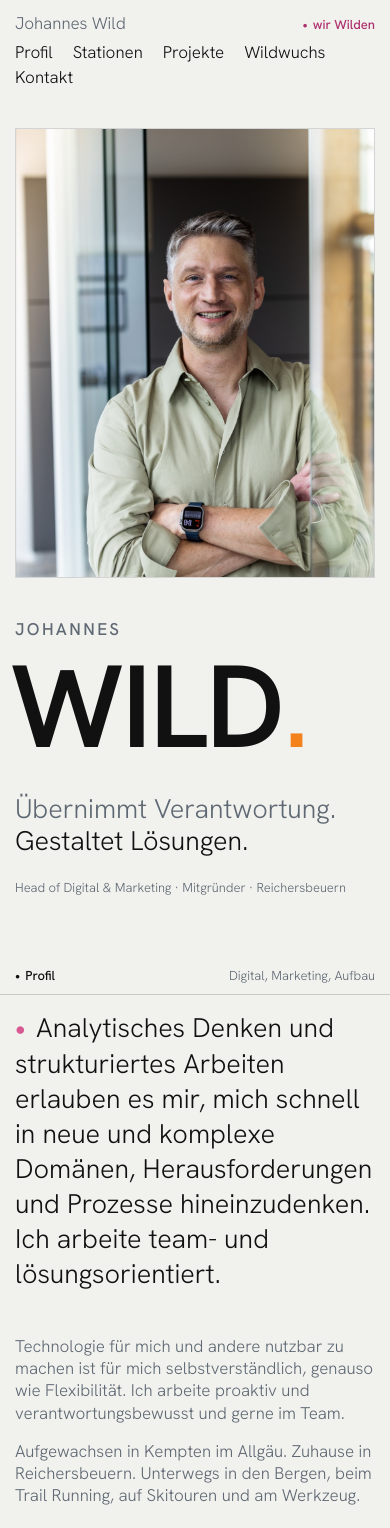
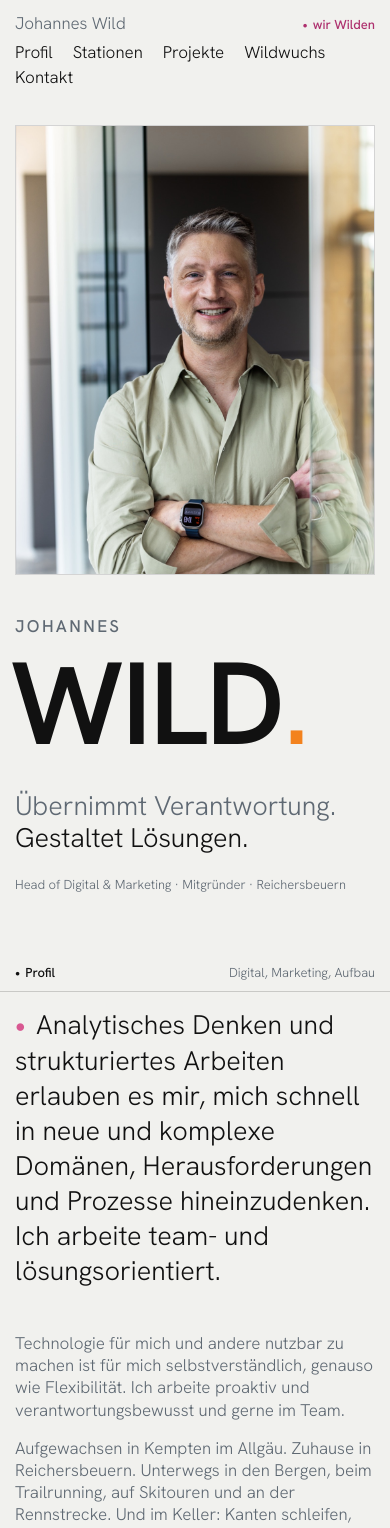
Before and after one commit to anotherdayasjohannes/johannes-wild-portfolio, a Next.js app in the folder frontend/: page /johannes in a window 390 px wide. Shown: the top 1528 px of the page. Built offline with nearby package versions, Linux system fonts and the light colour scheme; no server answers.

Commit message:
Header stays on paper at every width; Über mich copy
Header in normal flow with a fixed 81 px line, hero takes 100svh minus header, portrait width capped by hero height so the nav never sits on the photo on ultra-wide screens. Last Über mich paragraph rewritten.

```diff
--- a/frontend/app/globals.css
+++ b/frontend/app/globals.css
@@ -39,6 +39,8 @@
   --fs-mark: 4rem;
 
   --gutter: 30px;
+  /* Header line: gutter + 21 px text + gutter. Hero and portrait cap subtract it. */
+  --header-h: 81px;
 }
 
 @media (prefers-color-scheme: dark) {
--- a/frontend/app/johannes/page.tsx
+++ b/frontend/app/johannes/page.tsx
@@ -19,7 +19,7 @@ export default function HomePage() {
 
   return (
     <>
-      <Header overlay />
+      <Header />
       <main>
         <Hero
           firstName={site.firstName}
--- a/frontend/components/layout/Header.tsx
+++ b/frontend/components/layout/Header.tsx
@@ -1,14 +1,13 @@
 import Link from "next/link";
 import { family, nav, site } from "@/content/site";
 
-type HeaderProps = {
-  /** Over the hero the header floats; on inner pages it sits in the flow. */
-  overlay?: boolean;
-};
-
-export function Header({ overlay = false }: HeaderProps) {
+/**
+ * Always in normal flow on the page background, so the nav never sits on a
+ * photo. The hero subtracts the header height (--header-h) from the viewport.
+ */
+export function Header() {
   return (
-    <header className={`${overlay ? "absolute inset-x-0 top-0 z-20" : "relative"}`}>
+    <header className="relative md:h-[var(--header-h)]">
       <nav
         aria-label="Hauptnavigation"
         className="flex flex-wrap items-baseline justify-between gap-x-6 gap-y-3 p-gutter text-body font-retina leading-tight"
--- a/frontend/components/sections/Hero.tsx
+++ b/frontend/components/sections/Hero.tsx
@@ -20,15 +20,16 @@ const WILD_WEIGHT = 600;
 /**
  * Typographic hero on the 12-column module: JOHANNES label, WILD with the
  * orange full stop (the one signal element on the page), claim, role line.
- * Portrait as a framed 4:5 tile in columns 8–12, bottom-aligned with the type.
+ * Portrait as a framed 4:5 tile in columns 8–12, bottom-aligned with the type;
+ * on very wide screens its width is capped so it never grows past the hero height.
  */
 export function Hero({ firstName, surname, fullName, claim, roleLine, portrait }: HeroProps) {
   const reduceMotion = useReducedMotion();
   const v = (delay: number) => (reduceMotion ? undefined : fadeUpAt(delay));
 
   return (
-    <section className="relative md:h-screen md:min-h-hero">
-      <div className="grid h-full grid-cols-12 items-end gap-x-gutter gap-y-10 px-gutter pb-gutter pt-32 md:pt-0">
+    <section className="relative md:h-[calc(100svh-var(--header-h))] md:min-h-hero">
+      <div className="grid h-full grid-cols-12 items-end gap-x-gutter gap-y-10 px-gutter pb-gutter pt-6 md:pt-0">
         <div className="order-2 col-span-12 self-end md:order-1 md:col-span-7">
           <motion.p
             className="case mb-5 text-body font-medium uppercase tracking-[0.14em] text-ink-2 md:mb-7"
@@ -76,7 +77,7 @@ export function Hero({ firstName, surname, fullName, claim, roleLine, portrait }
         </div>
 
         <motion.figure
-          className="tile order-1 col-span-12 aspect-[4/5] md:order-2 md:col-span-5"
+          className="tile order-1 col-span-12 aspect-[4/5] md:order-2 md:col-span-5 md:w-full md:max-w-[calc((100svh-var(--header-h)-2*var(--gutter))*0.8)] md:justify-self-end"
           initial={reduceMotion ? false : { opacity: 0, scale: 1.04 }}
           animate={{ opacity: 1, scale: 1 }}
           transition={{ duration: 1.2, ease: "easeOut" }}
--- a/frontend/content/about.ts
+++ b/frontend/content/about.ts
@@ -4,6 +4,6 @@ export const about = {
     "Analytisches Denken und strukturiertes Arbeiten erlauben es mir, mich schnell in neue und komplexe Domänen, Herausforderungen und Prozesse hineinzudenken. Ich arbeite team- und lösungsorientiert.",
   paragraphs: [
     "Technologie für mich und andere nutzbar zu machen ist für mich selbstverständlich, genauso wie Flexibilität. Ich arbeite proaktiv und verantwortungsbewusst und gerne im Team.",
-    "Aufgewachsen in Kempten im Allgäu. Zuhause in Reichersbeuern. Unterwegs in den Bergen, beim Trail Running, auf Skitouren und am Werkzeug.",
+    "Aufgewachsen in Kempten im Allgäu. Zuhause in Reichersbeuern. Unterwegs in den Bergen, beim Trailrunning, auf Skitouren und an der Rennstrecke. Und im Keller: Kanten schleifen, wachsen, reparieren.",
   ],
 };
```
